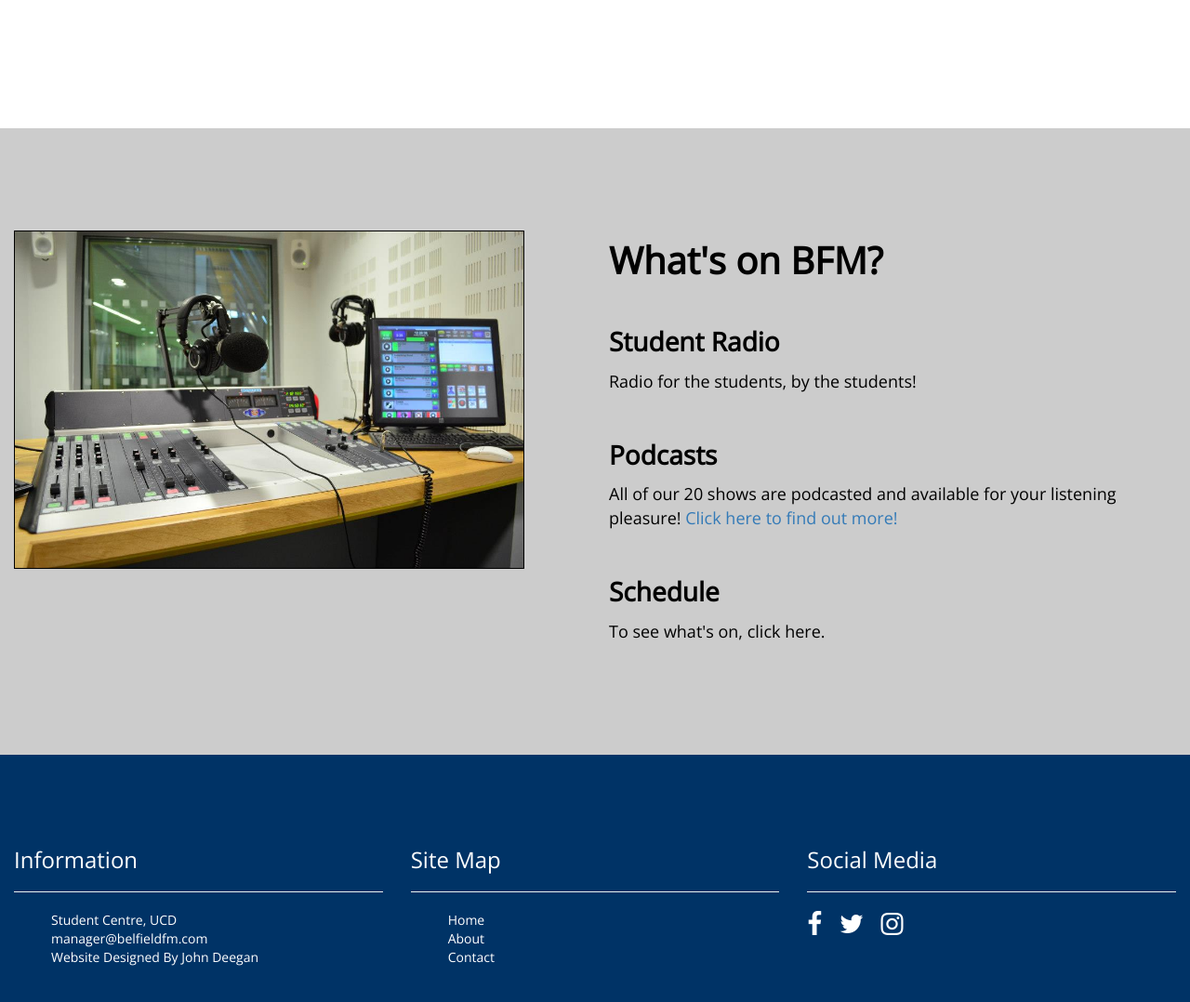
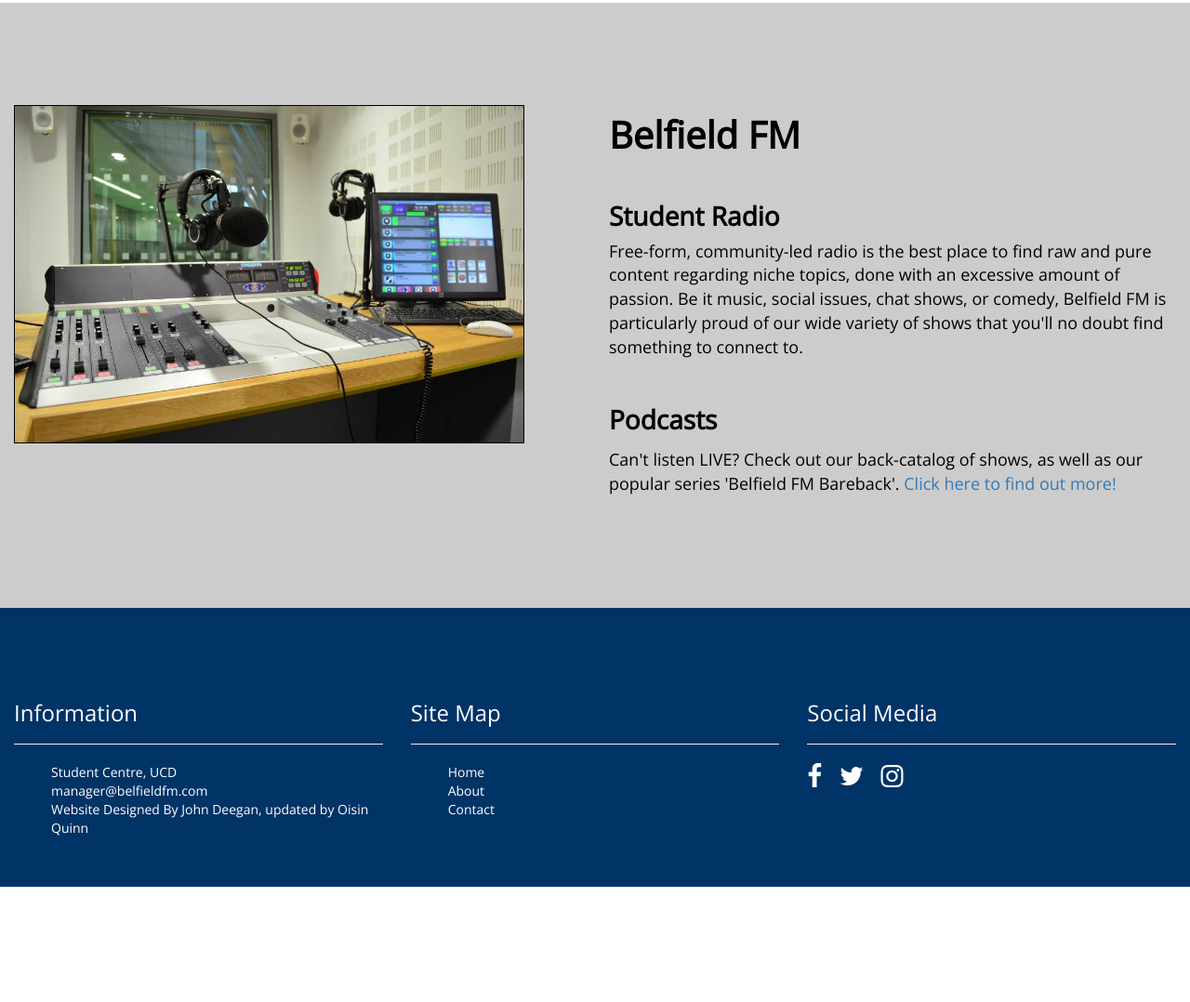
Before and after one commit to oisinq/bfm, a website: page public/index.html in a window 1280 px wide. Shown: the part 692-1770 px from the top of the page at 93% size. After the commit the page ends 1646 px from the top, so only its background shows below. Drawn offline with nearby package versions, Linux system fonts and the light colour scheme.

Commit message:
Updated content to latest version

```diff
--- a/public/index.html
+++ b/public/index.html
@@ -4,7 +4,7 @@
 
 <head>
 
-  <title>BFM</title>
+  <title>Belfield FM</title>
 
   <meta name="viewport" content="width=device-width, initial-scale=1">
 
@@ -56,7 +56,7 @@
 
       <div class="row">
         <div class="col-sm-12 text-center">
-          <img src="images/logo.png" alt="shalom" />
+          <img src="images/logonew.png" alt="shalom" />
         </div>
       </div>
 
@@ -74,22 +74,14 @@
     <div class="row">
 
       <div class="col-sm-12 col-md-6 col-md-push-6 text1">
-        <h2>What's on BFM?</h2>
+        <h2>Belfield FM</h2>
 
         <h3>Student Radio</h3>
-          <p>
-            Radio for the students, by the students!
-          </p>
+		<span style="font-size:18px;">Free-form, community-led radio is the best place to find raw and pure content regarding niche topics, done with an excessive amount of passion. Be it music, social issues, chat shows, or comedy, Belfield FM is particularly proud of our wide variety of shows that you&#39;ll no doubt find something to connect to.</span>
 
-        <h3>Podcasts</h3>
-        <p>
-          All of our 20 shows are podcasted and available for your listening pleasure! <a href="https://www.mixcloud.com/belfieldfm/">Click here to find out more!</a>
-        </p>
+		<h3>Podcasts</h3>
 
-        <h3>Schedule</h3>
-        <p class="mobileSpace">
-          To see what's on, click here.
-        </p>
+		<p>Can&#39;t listen LIVE? Check out our back-catalog of shows, as well as our popular series &#39;Belfield FM Bareback&#39;. <a href="https://www.mixcloud.com/belfieldfm/">Click here to find out more!</a></p>
       </div>
 
 
@@ -117,7 +109,7 @@
             manager@belfieldfm.com
           </li>
           <li>
-            Website Designed By John Deegan
+            Website Designed By John Deegan, updated by Oisin Quinn
           </li>
         </ul>
       </div>
@@ -141,8 +133,7 @@
       <div class="col-sm-12 col-md-4">
         <h3>Social Media</h3>
         <hr />
-
-          <a href="https://www.facebook.com/belfieldfm/"><i class="fa fa-facebook fa-2x" aria-hidden="true"></i></a>
+          <a href="https://www.facebook.com/belfieldfm/"><i class="fa fa-facebook fa-2x"></i></a>
 
           <a href="https://twitter.com/belfieldfm"><i class="fa fa-twitter fa-2x" aria-hidden="true"></i></a>
 
```
Also changed, not shown: public/html/contact.html (+3 -2 lines), public/html/player.html (+1 -5 lines), public/images/logonew.png (added).
